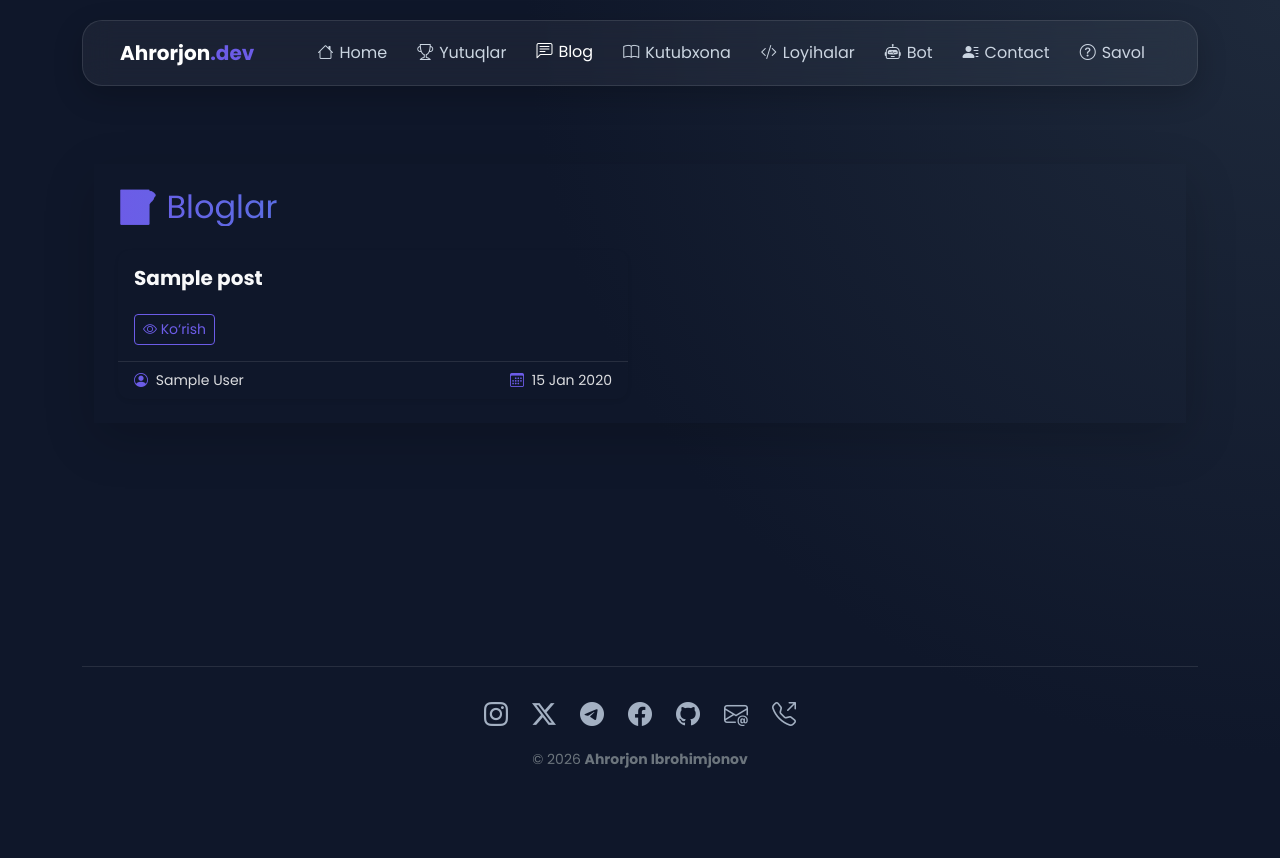
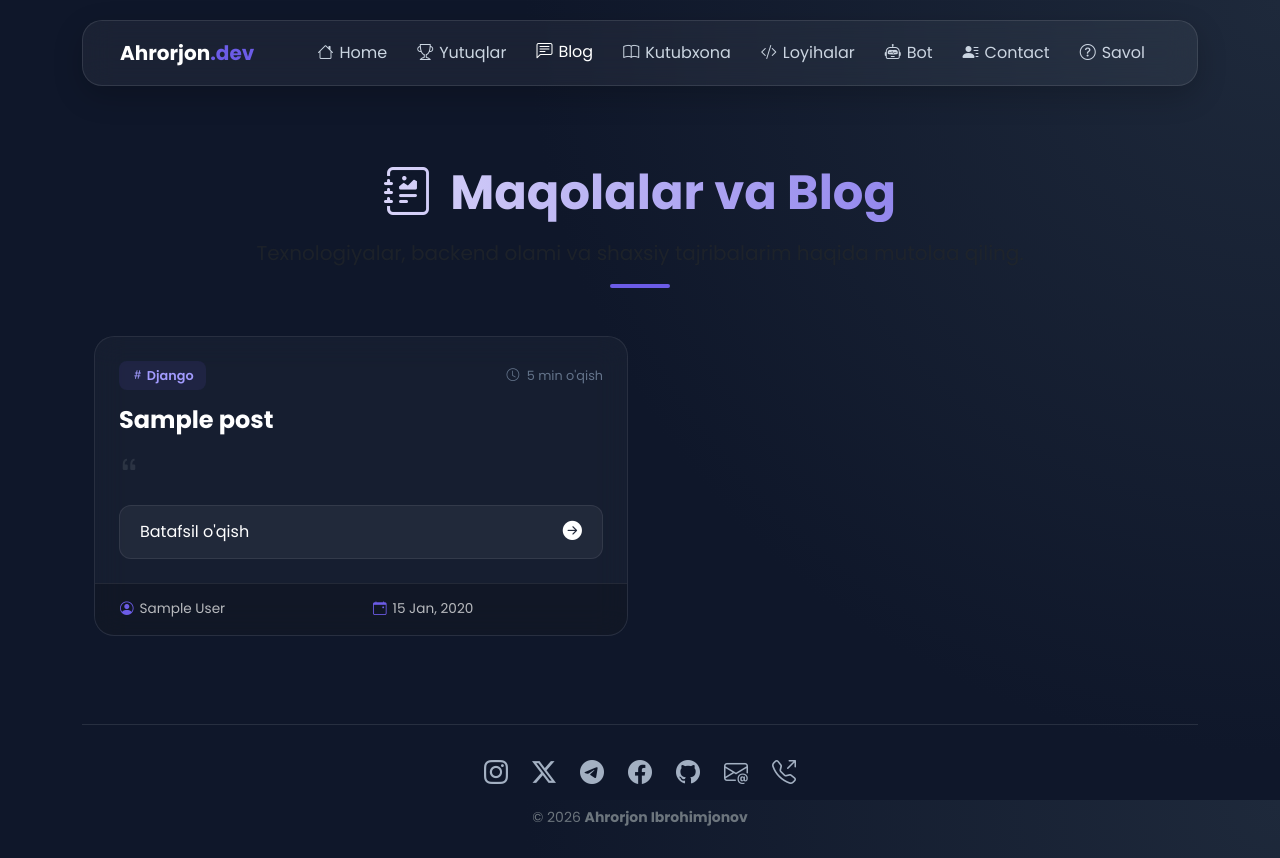
Before and after one commit to axrorback/axrorback.uz, a Django app: page /blog/ in a window 1280 px wide. Before the commit the page ends 768 px from the top, so only its background shows below. Run offline with Django 5.2, Linux system fonts and the light colour scheme; tables that the repository leaves empty hold one stand-in row (values such as "Sample post").

Commit message:
Changed Blog styles by Asilbek
Co-authored-by: axrorback <axrorback@gmail.com>

```diff
--- a/templates/blog/blogs.html
+++ b/templates/blog/blogs.html
@@ -1,76 +1,178 @@
 {% extends 'base.html' %}
-{% block title %}Bloglar{% endblock %}
+{% block title %}Bloglar — Ahrorjon Ibrohimjonov{% endblock %}
 
 {% block content %}
-<div class="container my-5">
-  <div class="glass-card p-4 shadow-lg">
-    <h2 class="mb-4 text-gradient">📝 Bloglar</h2>
+<div class="container py-5">
+  <div class="text-center mb-5" data-aos="fade-down">
+    <h2 class="display-5 fw-bold text-gradient mb-3">
+      <i class="bi bi-journal-richtext me-2"></i> Maqolalar va Blog
+    </h2>
+    <p class="text-muted fs-5">Texnologiyalar, backend olami va shaxsiy tajribalarim haqida mutolaa qiling.</p>
+    <div class="header-line mx-auto"></div>
+  </div>
 
   <div class="row row-cols-1 row-cols-md-2 g-4">
     {% for blog in blogs %}
-      <div class="col">
-        <div class="card h-100 bg-transparent border-0 shadow-sm glass-card-hover">
-          <div class="card-body">
-            <h5 class="card-title fw-bold text-light">{{ blog.title }}</h5>
-            <p class="card-text text-secondary">{{ blog.body|truncatewords:25 }}</p>
-            <a href="{% url 'blog_detail' blog.slug %}" class="btn btn-sm btn-outline-primary mt-2">
-              <i class="bi bi-eye"></i> Ko‘rish
+    <div class="col" data-aos="fade-up" data-aos-delay="{{ forloop.counter }}00">
+      <div class="card h-100 blog-glass-card">
+        <div class="card-body p-4">
+          <div class="d-flex justify-content-between align-items-center mb-3">
+            <span class="badge-custom"><i class="bi bi-hash"></i> Django</span>
+            <span class="read-time"><i class="bi bi-clock me-1"></i> 5 min o'qish</span>
+          </div>
+
+          <h4 class="card-title fw-bold text-white mb-3 hover-accent">
+            {{ blog.title }}
+          </h4>
+
+          <p class="card-text text-secondary mb-4">
+            <i class="bi bi-quote fs-5 opacity-25"></i>
+            {{ blog.body|truncatewords:22 }}
+          </p>
+
+          <a href="{% url 'blog_detail' blog.slug %}" class="btn-modern mt-auto">
+            <span>Batafsil o'qish</span>
+            <i class="bi bi-arrow-right-circle-fill"></i>
           </a>
         </div>
-          <div class="card-footer footer-meta d-flex justify-content-between small">
-            <span><i class="bi bi-person-circle me-1"></i> {{ blog.author.get_full_name|default:blog.author.username }}</span>
-            <span><i class="bi bi-calendar3 me-1"></i> {{ blog.created|date:"d M Y" }}</span>
+
+        <div class="card-footer blog-footer-meta">
+          <div class="row align-items-center">
+            <div class="col-6">
+              <span class="meta-item">
+                <i class="bi bi-person-circle"></i>
+                {{ blog.author.get_full_name|default:blog.author.username }}
+              </span>
+            </div>
+            <div class="col-6 text-end">
+              <span class="meta-item">
+                <i class="bi bi-calendar-event"></i>
+                {{ blog.created|date:"d M, Y" }}
+              </span>
+            </div>
+          </div>
         </div>
       </div>
     </div>
     {% empty %}
-      <p class="text-light text-center fs-5 mt-4">Hozircha blog yo‘q 😎</p>
+    <div class="col-12 text-center py-5">
+      <div class="empty-glass p-5">
+        <i class="bi bi-inboxes display-1 opacity-25 text-white"></i>
+        <h3 class="mt-4 text-light">Hozircha maqolalar mavjud emas</h3>
+        <p class="text-secondary">Tez orada juda qiziqarli mavzularda bloglar qo'shiladi. 😎</p>
+      </div>
+    </div>
     {% endfor %}
-    </div>
   </div>
 </div>
 
 <style>
+  /* Gradient va ranglar */
+  :root {
+    --accent: #6C5CE7;
+    --accent-light: #a29bfe;
+    --glass-bg: rgba(255, 255, 255, 0.03);
+    --border-rgba: rgba(255, 255, 255, 0.08);
+  }
+
   .text-gradient {
-  background: linear-gradient(90deg, #6C5CE7, #00CEC9);
+    background: linear-gradient(90deg, #ffffff 0%, var(--accent) 100%);
     -webkit-background-clip: text;
     -webkit-text-fill-color: transparent;
   }
 
-.glass-card-hover {
-  background: rgba(255, 255, 255, 0.03);
-  border: 1px solid rgba(255, 255, 255, 0.08);
-  border-radius: 12px;
-  transition: all 0.3s ease;
+  .header-line {
+    width: 60px;
+    height: 4px;
+    background: var(--accent);
+    border-radius: 2px;
   }
 
-.glass-card-hover:hover {
-  transform: translateY(-5px);
-  box-shadow: 0 8px 20px rgba(108, 92, 231, 0.4);
+  /* Card Stilistikasi */
+  .blog-glass-card {
+    background: var(--glass-bg);
+    backdrop-filter: blur(15px);
+    -webkit-backdrop-filter: blur(15px);
+    border: 1px solid var(--border-rgba);
+    border-radius: 20px;
+    transition: all 0.4s ease;
+    overflow: hidden;
   }
 
-.footer-meta {
-  background: transparent;
-  border-top: 1px solid rgba(255, 255, 255, 0.1);
-  color: rgba(255, 255, 255, 0.85);  /* <<< Ko‘rinishni yaxshilaydigan rang */
+  .blog-glass-card:hover {
+    transform: translateY(-10px);
+    border-color: var(--accent);
+    box-shadow: 0 15px 35px rgba(108, 92, 231, 0.2);
   }
 
-.footer-meta i {
-  color: #6C5CE7; /* ikonlar uchun gradientga mos rang */
+  .hover-accent { transition: 0.3s; }
+  .blog-glass-card:hover .hover-accent { color: var(--accent-light) !important; }
+
+  /* Badge va Meta */
+  .badge-custom {
+    background: rgba(108, 92, 231, 0.1);
+    color: var(--accent-light);
+    padding: 5px 12px;
+    border-radius: 8px;
+    font-size: 0.8rem;
+    font-weight: 600;
   }
 
-.btn-outline-primary {
-  border-color: #6C5CE7;
-  color: #6C5CE7;
+  .read-time {
+    font-size: 0.8rem;
+    color: #64748b;
   }
 
-.btn-outline-primary:hover {
-  background-color: #6C5CE7;
-  color: white;
+  .meta-item {
+    color: rgba(255, 255, 255, 0.7);
+    font-size: 0.85rem;
+    display: flex;
+    align-items: center;
+    gap: 6px;
   }
 
-.card-text.text-secondary {
-  color: rgba(255, 255, 255, 0.7) !important;
+  .meta-item i { color: var(--accent); }
+
+  /* Tugma Stili */
+  .btn-modern {
+    text-decoration: none;
+    color: white;
+    background: rgba(255, 255, 255, 0.05);
+    display: flex;
+    justify-content: space-between;
+    align-items: center;
+    padding: 12px 20px;
+    border-radius: 12px;
+    border: 1px solid var(--border-rgba);
+    transition: 0.3s;
+  }
+
+  .btn-modern:hover {
+    background: var(--accent);
+    color: white;
+    transform: scale(1.02);
+  }
+
+  .btn-modern i {
+    font-size: 1.2rem;
+    transition: 0.3s;
+  }
+
+  .btn-modern:hover i {
+    transform: translateX(5px);
+  }
+
+  /* Footer qismi */
+  .blog-footer-meta {
+    background: rgba(0, 0, 0, 0.2);
+    border-top: 1px solid var(--border-rgba);
+    padding: 15px 25px;
+  }
+
+  .empty-glass {
+    background: var(--glass-bg);
+    border-radius: 30px;
+    border: 2px dashed var(--border-rgba);
   }
 </style>
 {% endblock %}
```
Lines whose indentation alone changed are shown as unchanged.
